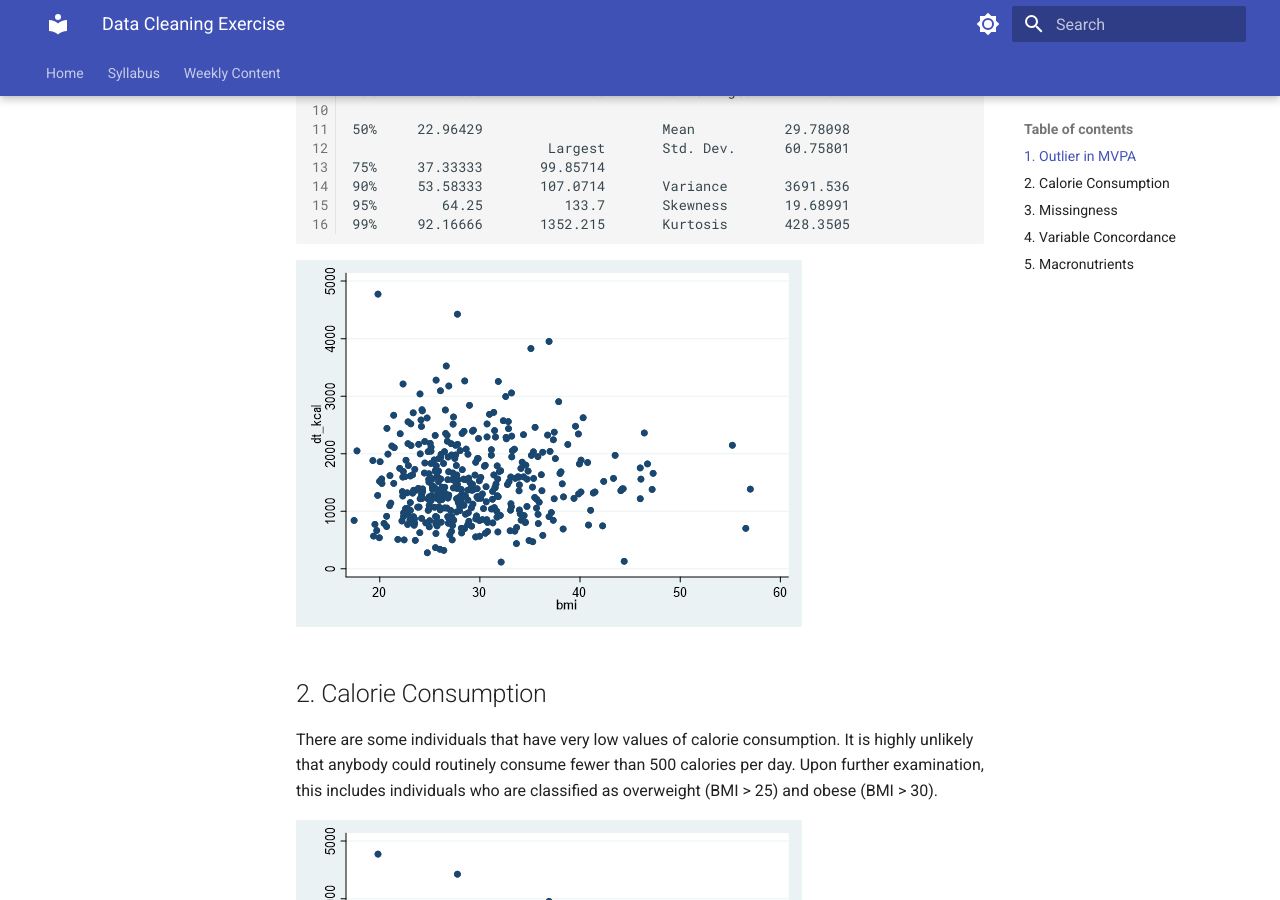
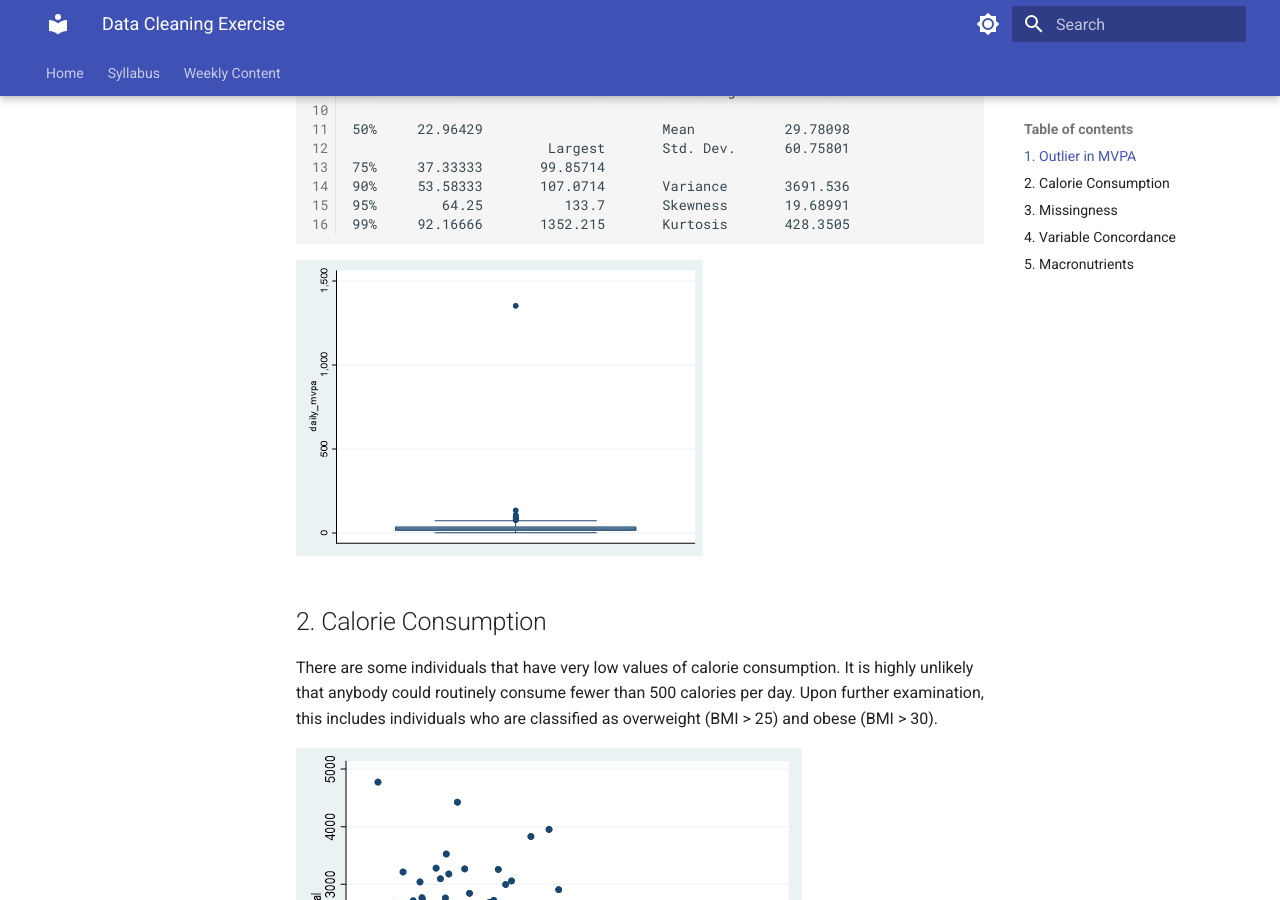
Before and after one commit to USCbiostats/PM516, an MkDocs documentation site: the page built from docs/analysis-exercise/eda.md, in a window 1280 px wide and 900 px high, scrolled down 427 px. Built offline with MkDocs 1.6.1 and Material for MkDocs 9.7.7, drawn with Linux system fonts in a browser that asks for light colours; comment, search, counter and statistics services are not loaded.

Commit message:
Update eda.md

````diff
--- a/docs/analysis-exercise/eda.md
+++ b/docs/analysis-exercise/eda.md
@@ -23,7 +23,7 @@ Somebody has a daily MVPA value of 1352.215, which equates to roughly 22.5 hours
 99%     92.16666       1352.215       Kurtosis       428.3505
 ```
 
-![MVPA Distribution](eda_calorie_bmi.png)
+![MVPA Distribution](eda_mvpa_dist.png)
 
 ## 2. Calorie Consumption
 
````
